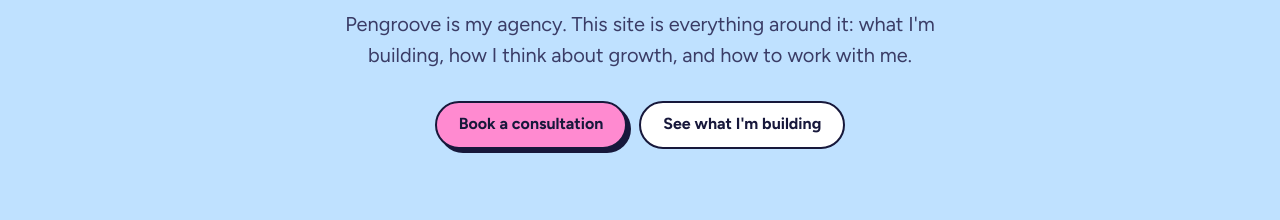
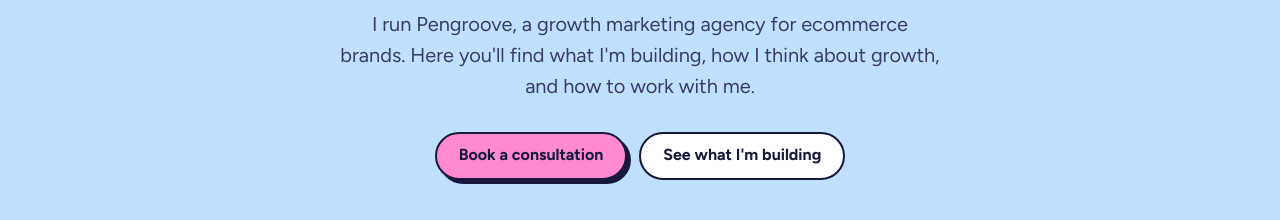
Before and after one commit to Pengroove/kokochidozie, a plain HTML site: page index.html in a window 1280 px wide. Shown: the part 558-778 px from the top of the page. Drawn offline with Linux system fonts and the light colour scheme.

Commit message:
Reword hero intro line
Co-Authored-By: Claude Opus 5.5 <noreply@anthropic.com>
Claude-Session: https://claude.ai/code/session_01Tab7FAdLGAFwRdB3Yehd45

```diff
--- a/index.html
+++ b/index.html
@@ -140,7 +140,7 @@ button:focus-visible,a:focus-visible{outline:3px solid #2E45F5;outline-offset:3p
 I grow ecommerce brands <span class="pill" style="background: #DDF56B; border: 2px solid #17183B"><span class="minicar"><svg viewBox="0 0 60 30" aria-hidden="true" style="display: block; width: 100%"><rect x="4" y="9" width="50" height="13" rx="6" fill="#FF6A2B" stroke="#17183B" stroke-width="2.5"></rect><path d="M14 10 L20 2 H38 L45 10" fill="#FF6A2B" stroke="#17183B" stroke-width="2.5"></path><circle cx="16" cy="23" r="5" fill="#17183B"></circle><circle cx="42" cy="23" r="5" fill="#17183B"></circle></svg></span></span> and
 <span class="it">build my own things</span> too.
 </h1>
-<p style="font-size: clamp(17px,1.6vw,20px); max-width: 600px; margin: 26px auto 30px; color: #3A3C66">Pengroove is my agency. This site is everything around it: what I'm building, how I think about growth, and how to work with me.</p>
+<p style="font-size: clamp(17px,1.6vw,20px); max-width: 600px; margin: 26px auto 30px; color: #3A3C66">I run Pengroove, a growth marketing agency for ecommerce brands. Here you'll find what I'm building, how I think about growth, and how to work with me.</p>
 <div style="display: flex; flex-wrap: wrap; gap: 12px; justify-content: center">
 <a class="btn btn-pink" href="https://pengroove.nestuge.com/paidadsconsult">Book a consultation</a>
 <a class="btn btn-ghost" href="#building">See what I'm building</a>
```
